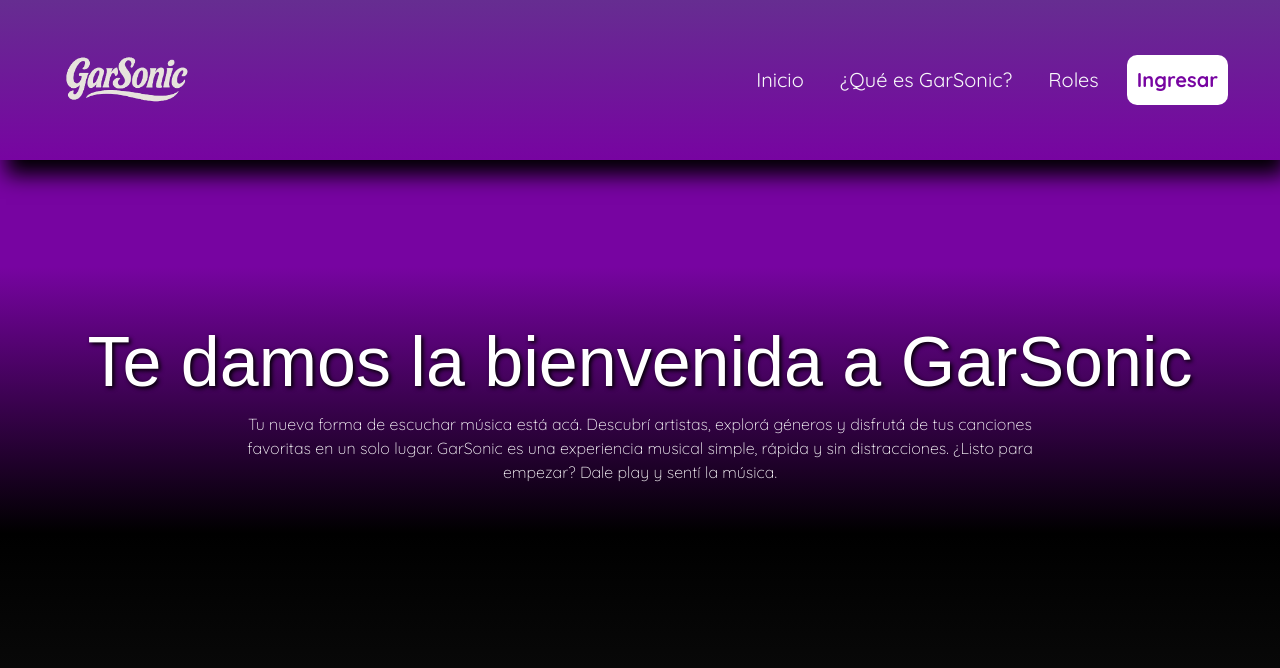
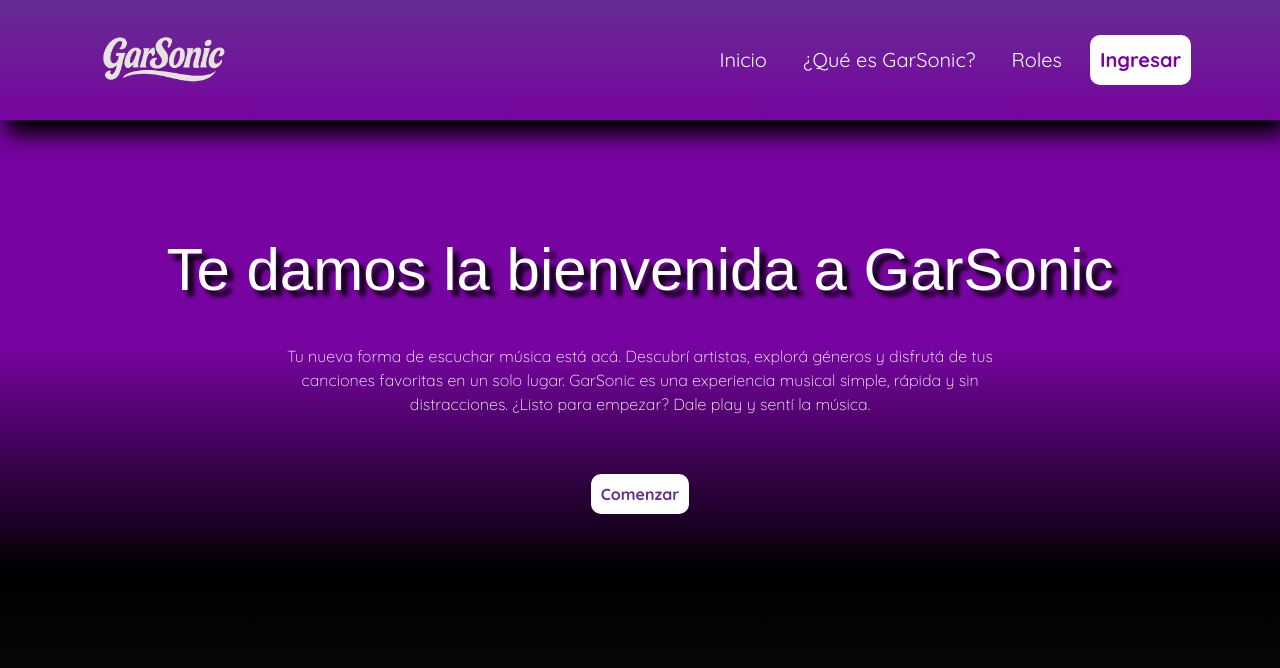
Before and after one commit to santimontironi/GarSonic-App, a React (Vite) app in the folder frontend/: page / in a window 1280 px wide. Shown: the top 668 px of the page. Built offline with nearby package versions, Linux system fonts and the light colour scheme; a web font is replaced by a local one.

Commit message:
estilos en index, se agrego el boton de comenzar

```diff
--- a/frontend/index.html
+++ b/frontend/index.html
@@ -4,7 +4,7 @@
     <meta charset="UTF-8" />
     <link rel="icon" type="image/svg+xml" href="/vite.svg" />
     <meta name="viewport" content="width=device-width, initial-scale=1.0" />
-    <title>Vite + React</title>
+    <title>GarSonic</title>
     <link rel="stylesheet" href="https://cdn.jsdelivr.net/npm/bootstrap@5.3.7/dist/css/bootstrap.min.css">
     <link rel="stylesheet" href="https://cdn.jsdelivr.net/npm/bootstrap-icons@1.13.1/font/bootstrap-icons.min.css">
   </head>
--- a/frontend/src/pages/Index.jsx
+++ b/frontend/src/pages/Index.jsx
@@ -2,13 +2,19 @@ import Header from "../components/Header";
 
 const Index = () => {
   return (
-    <main className="index">
+    <>
       <Header/>
-      <div className="contentIndex">
-        <h1 className="tituloIndex">Te damos la bienvenida a GarSonic</h1>
-        <p className="introIndex">Tu nueva forma de escuchar música está acá. Descubrí artistas, explorá géneros y disfrutá de tus canciones favoritas en un solo lugar. GarSonic es una experiencia musical simple, rápida y sin distracciones. ¿Listo para empezar? Dale play y sentí la música.</p>
-      </div>
-    </main>
+      <main className="index">
+        <div className="contentIndex">
+          <h1 className="tituloIndex">Te damos la bienvenida a GarSonic</h1>
+          <p className="introIndex">Tu nueva forma de escuchar música está acá. Descubrí artistas, explorá géneros y disfrutá de tus canciones favoritas en un solo lugar. GarSonic es una experiencia musical simple, rápida y sin distracciones. ¿Listo para empezar? Dale play y sentí la música.</p>
+          <div className="btnIndexBox">
+            <a className="btnIndex" href="/loginPage">Comenzar</a>
+          </div>
+
+        </div>
+      </main>
+    </>
   )
 }
 
--- a/frontend/src/static/css/styles.css
+++ b/frontend/src/static/css/styles.css
@@ -7,6 +7,7 @@
 }
 
 #navIndex{
+    height: 15vh;
     padding: 0 40px;
     background: linear-gradient(#662d91,#7704a1);
     box-shadow: 6px 15px 20px #000;
@@ -38,7 +39,7 @@
 
 .index{
     min-width: 100%;
-    height: 100vh;
+    height: 85vh;
     background: linear-gradient(#7704a1,#7704a1,#000,#101010);
 }
 
@@ -57,13 +58,29 @@
     font-family: "Special Gothic Expanded One", sans-serif;
     color: #fff;
     font-size: 70px;
-    text-shadow: 2px 2px 4px #000;
+    text-shadow: 6px 6px 4px #000;
 }
 
 .contentIndex .introIndex{
     color: #fff;
     width: 800px;
     font-weight: 200;
+}
+
+.contentIndex .btnIndexBox{
+    margin-top: 20px;
+}
+
+.contentIndex .btnIndex{
+    background-color: #fff;
+    color: #662d91;
+    border: none;
+    padding: 10px;
+    width: 140px;
+    font-weight: bold;
+    border-radius: 10px;
+    margin: auto;
+    text-decoration: none;
 }
 
 
@@ -136,3 +153,21 @@
         font-size: 25px;
     }
 }
+
+@media (min-width: 1025px) and (max-width: 1366px) {
+    #navIndex {
+        padding-left: 6%;
+        padding-right: 6%;
+    }
+    .contentIndex {
+        gap: 30px;
+    }
+    .contentIndex .tituloIndex {
+        font-size: 60px;
+        width: 1000px;
+    }
+    .contentIndex .introIndex {
+        font-size: 16px;
+        width: 750px;
+    }
+}
```
